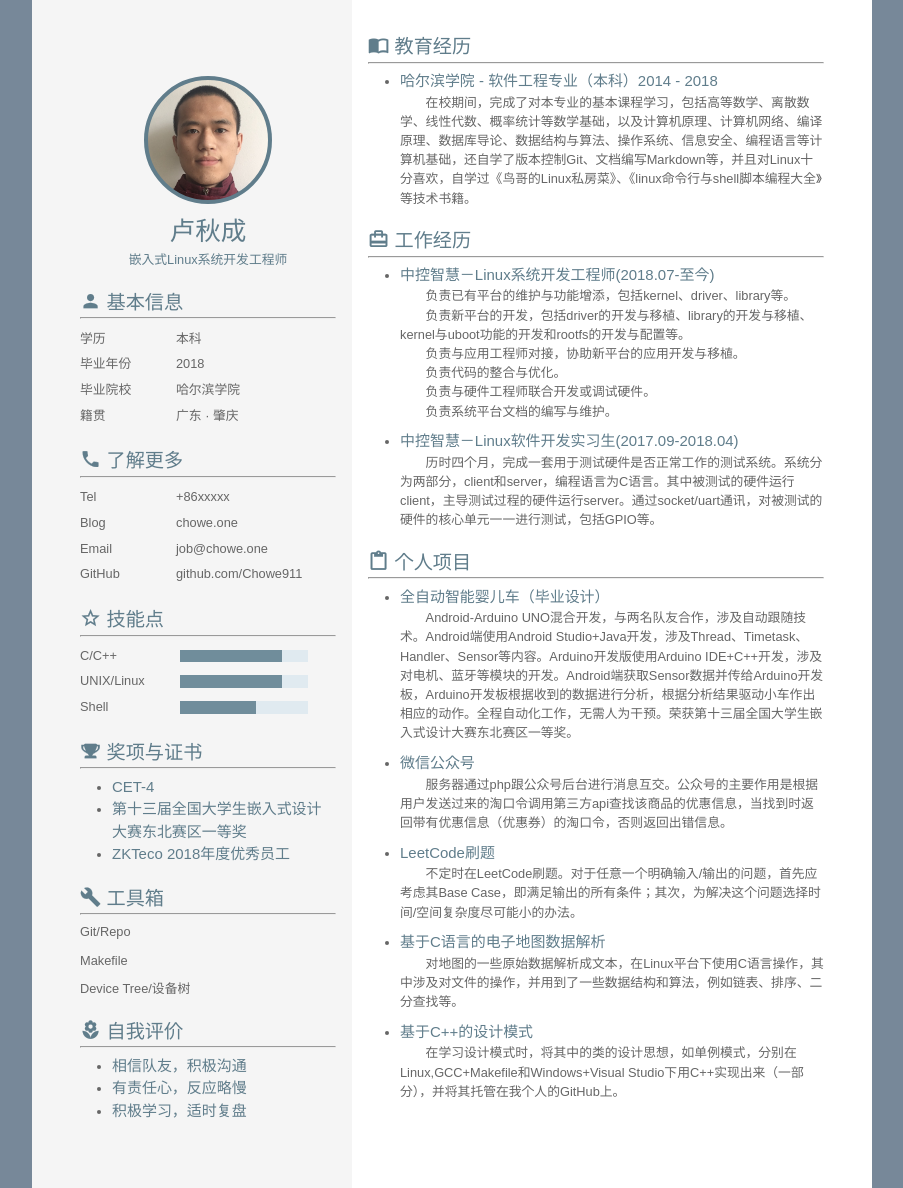
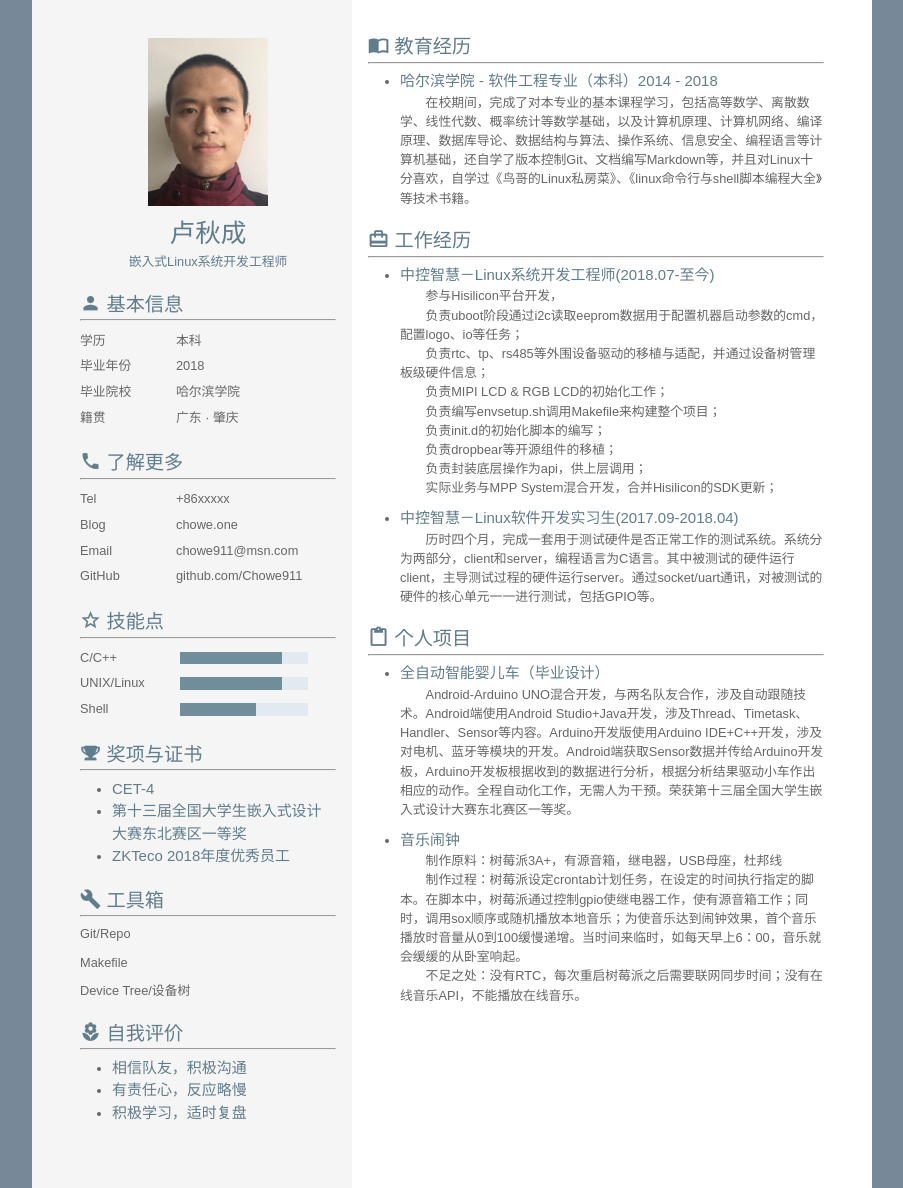
Before and after one commit to Chowe911/Chowe911.github.io, a Jekyll site: the page cv/zh.html, which Jekyll copies as it is, in a window 1280 px wide. Shown: the whole page, without its empty margins (188-1091 px from the left). Built offline with Jekyll 4.4.1, drawn with Linux system fonts in a browser that asks for light colours.

Commit message:
cv update

```diff
--- a/cv/static/css/cv.css
+++ b/cv/static/css/cv.css
@@ -192,15 +192,15 @@ progress::-moz-progress-value {
 
 .portrait {
     margin: 0 auto;
-    margin-top:20px;
+    margin-top:10px;
     margin-bottom: 10px;
     background-image:url('../image/me.jpg');
-    background-size: 120%;
+    background-size: 100%;
     background-position:center;
-    border-radius:50%;
-    border:5px solid #607d8b;
-    width:160px;
-    height:160px;
+
+    border:0px solid #607d8b;
+    width:150px;
+    height:210px;
 }
 
 
--- a/cv/zh.html
+++ b/cv/zh.html
@@ -11,7 +11,7 @@
 <body>
     <div class="container" id="cv">
         <div class="side">
-            <br /><br /><br /><br />
+            <br /><br />
             <div class="me">
                 <div class="portrait"></div>
                 <div class="remodal remodal-img" data-remodal-id="portrait-modal">
@@ -72,7 +72,7 @@
                     <li>
                         <label class="left-label">Blog</label><span class="label-value"><a href="http://chowe.one">chowe.one</a></span></li>
                     <li>
-                        <label class="left-label">Email</label><span class="label-value"><a href="mailto:job@chowe.one">job@chowe.one</a></span></li>
+                        <label class="left-label">Email</label><span class="label-value"><a href="mailto:chowe911@msn.com">chowe911@msn.com</a></span></li>
                     <li>
                         <label class="left-label">GitHub</label><span class="label-value"><a href="https://github.com/Chowe911">github.com/Chowe911</a></span></li>
                 </ul>
@@ -186,6 +186,7 @@
                 <ul class="experience-list">
                     <li>
                         <h3>中控智慧－Linux系统开发工程师(2018.07-至今)</h3>
+                        <!--
                         <p>
                             负责已有平台的维护与功能增添，包括kernel、driver、library等。
                         </p>
@@ -204,6 +205,16 @@
                         <p>
                             负责系统平台文档的编写与维护。
                         </p>
+                        -->
+                        <p>参与Hisilicon平台开发，</p>
+                        <p>负责uboot阶段通过i2c读取eeprom数据用于配置机器启动参数的cmd，配置logo、io等任务；</p>
+                        <p>负责rtc、tp、rs485等外围设备驱动的移植与适配，并通过设备树管理板级硬件信息；</p>
+                        <p>负责MIPI LCD & RGB LCD的初始化工作；</p>
+                        <p>负责编写envsetup.sh调用Makefile来构建整个项目；</p>
+                        <p>负责init.d的初始化脚本的编写；</p>
+                        <p>负责dropbear等开源组件的移植；</p>
+                        <p>负责封装底层操作为api，供上层调用；</p>
+                        <p>实际业务与MPP System混合开发，合并Hisilicon的SDK更新；</p>
                     </li>
                     <li>
                         <h3>中控智慧－Linux软件开发实习生(2017.09-2018.04)</h3>
@@ -226,6 +237,13 @@
                             IDE+C++开发，涉及对电机、蓝牙等模块的开发。Android端获取Sensor数据并传给Arduino开发板，Arduino开发板根据收到的数据进行分析，根据分析结果驱动小车作出相应的动作。全程自动化工作，无需人为干预。荣获第十三届全国大学生嵌入式设计大赛东北赛区一等奖。
                         </p>
                     </li>
+                    <li>
+                        <h3>音乐闹钟</h3>
+                        <p>制作原料：树莓派3A+，有源音箱，继电器，USB母座，杜邦线</p>
+                        <p>制作过程：树莓派设定crontab计划任务，在设定的时间执行指定的脚本。在脚本中，树莓派通过控制gpio使继电器工作，使有源音箱工作；同时，调用sox顺序或随机播放本地音乐；为使音乐达到闹钟效果，首个音乐播放时音量从0到100缓慢递增。当时间来临时，如每天早上6：00，音乐就会缓缓的从卧室响起。</p>
+                        <p>不足之处：没有RTC，每次重启树莓派之后需要联网同步时间；没有在线音乐API，不能播放在线音乐。</p>
+                    </li>
+                    <!--
                     <li>
                         <h3>微信公众号</h3>
                         <p>
@@ -251,7 +269,7 @@
                             Studio下用C++实现出来（一部分），并将其托管在我个人的GitHub上。
                         </p>
                     </li>
-
+                    -->
                     <!--
                     <li>
                         <h3>基于C#的桌面程序</h3>
```
Also changed, not shown: cv/static/image/me.jpg.
